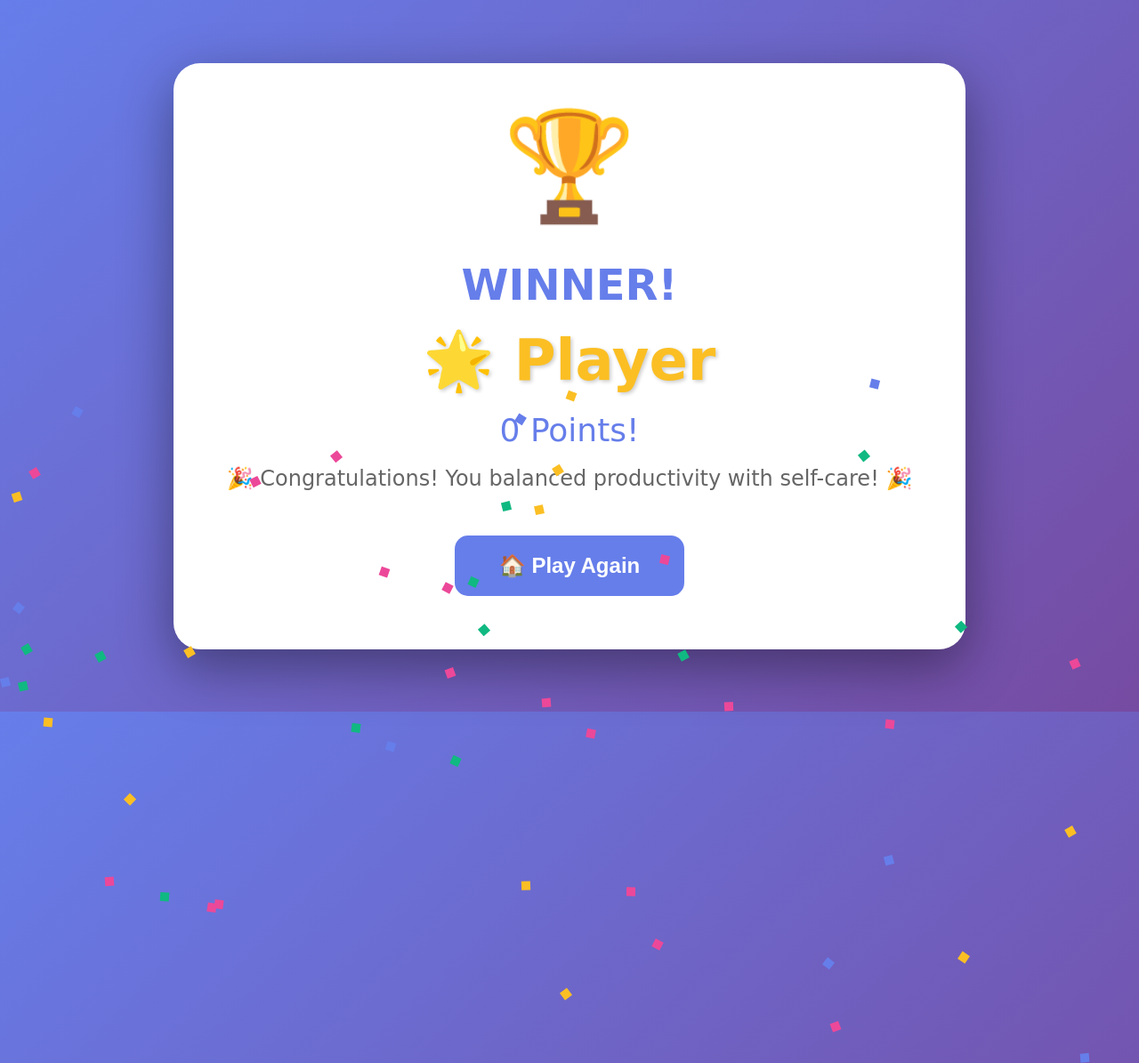
After one commit to nikhitakiyer/Innovateher-Quest-and-Rest, a Flask app: page /winner in a window 1280 px wide. The commit adds this page. Shown: the whole page at 89% size. Run offline with Flask 3, Linux system fonts and the light colour scheme.

Commit message:
fixed scoring system and added winner page

```diff
--- a/main.py
+++ b/main.py
@@ -56,6 +56,11 @@ def api_update_points():
     update_points(data['player_id'], data['points'])
     return jsonify({"status": "success"})
 
+# Winner page
+@app.route('/winner')
+def winner():
+    return render_template('winner.html')
+
 if __name__ == '__main__':
     print("Quest & Rest Game Starting...")
     app.run(host='0.0.0.0', port=8080, debug=True)
--- /dev/null
+++ b/templates/winner.html
@@ -0,0 +1,141 @@
+<!DOCTYPE html>
+<html>
+<head>
+    <title>Winner! - Quest & Rest</title>
+    <style>
+        body {
+            margin: 0;
+            padding: 0;
+            background: linear-gradient(135deg, #667eea 0%, #764ba2 100%);
+            font-family: 'Comic Sans MS', cursive, sans-serif;
+            display: flex;
+            justify-content: center;
+            align-items: center;
+            min-height: 100vh;
+            overflow: hidden;
+        }
+
+        .winner-container {
+            background: white;
+            padding: 60px;
+            border-radius: 30px;
+            box-shadow: 0 20px 60px rgba(0,0,0,0.4);
+            text-align: center;
+            animation: slideIn 0.5s ease-out;
+        }
+
+        @keyframes slideIn {
+            from {
+                transform: translateY(-50px);
+                opacity: 0;
+            }
+            to {
+                transform: translateY(0);
+                opacity: 1;
+            }
+        }
+
+        .trophy {
+            font-size: 120px;
+            animation: bounce 1s infinite;
+        }
+
+        @keyframes bounce {
+            0%, 100% { transform: translateY(0); }
+            50% { transform: translateY(-20px); }
+        }
+
+        h1 {
+            color: #667eea;
+            font-size: 48px;
+            margin: 20px 0;
+        }
+
+        .winner-name {
+            font-size: 64px;
+            color: #fbbf24;
+            font-weight: bold;
+            margin: 20px 0;
+            text-shadow: 2px 2px 4px rgba(0,0,0,0.2);
+        }
+
+        .points {
+            font-size: 36px;
+            color: #667eea;
+            margin: 20px 0;
+        }
+
+        .home-btn {
+            background: #667eea;
+            color: white;
+            border: none;
+            padding: 20px 50px;
+            font-size: 24px;
+            font-weight: bold;
+            border-radius: 15px;
+            cursor: pointer;
+            margin-top: 30px;
+            transition: all 0.3s;
+        }
+
+        .home-btn:hover {
+            background: #5568d3;
+            transform: scale(1.05);
+        }
+
+        .confetti {
+            position: fixed;
+            width: 10px;
+            height: 10px;
+            background: #fbbf24;
+            position: absolute;
+            animation: fall 3s linear infinite;
+        }
+
+        @keyframes fall {
+            to {
+                transform: translateY(100vh) rotate(360deg);
+            }
+        }
+    </style>
+</head>
+<body>
+    <div class="winner-container">
+        <div class="trophy">🏆</div>
+        <h1>WINNER!</h1>
+        <div class="winner-name" id="winner-name">Player 1</div>
+        <div class="points" id="winner-points">100 Points</div>
+        <p style="font-size: 24px; color: #666; margin: 20px 0;">
+            🎉 Congratulations! You balanced productivity with self-care! 🎉
+        </p>
+        <button class="home-btn" onclick="goHome()">🏠 Play Again</button>
+    </div>
+
+    <script>
+        // Get winner info from URL parameters
+        const urlParams = new URLSearchParams(window.location.search);
+        const winnerName = urlParams.get('name') || 'Player';
+        const winnerPoints = urlParams.get('points') || '0';
+        const winnerIcon = urlParams.get('icon') || '🌟';
+
+        document.getElementById('winner-name').textContent = winnerIcon + ' ' + winnerName;
+        document.getElementById('winner-points').textContent = winnerPoints + ' Points!';
+
+        // Create confetti
+        for (let i = 0; i < 50; i++) {
+            const confetti = document.createElement('div');
+            confetti.className = 'confetti';
+            confetti.style.left = Math.random() * 100 + 'vw';
+            confetti.style.animationDelay = Math.random() * 3 + 's';
+            confetti.style.background = ['#fbbf24', '#667eea', '#ec4899', '#10b981'][Math.floor(Math.random() * 4)];
+            document.body.appendChild(confetti);
+        }
+
+        function goHome() {
+            // Clear localStorage
+            localStorage.clear();
+            window.location.href = '/';
+        }
+    </script>
+</body>
+</html>
```
Also changed, not shown: templates/game.html (+20 -16 lines), game.db.
